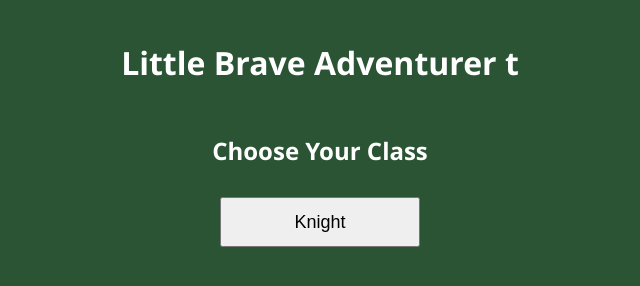
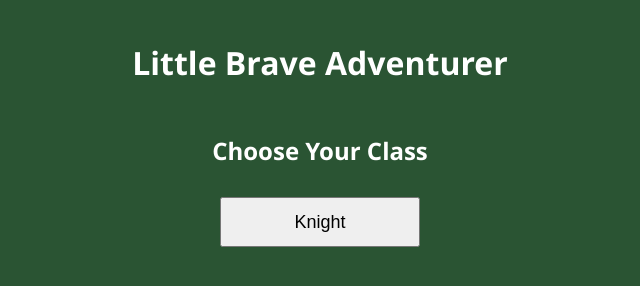
Before and after one commit to And-r-b/Littlebraveadventurer, a plain HTML site: page index.html in a window 1280 px wide. Shown: the whole page, without its empty margins (320-960 px from the left). Drawn offline with Linux system fonts and the light colour scheme.

Commit message:
Changed back

```diff
--- a/index.html
+++ b/index.html
@@ -9,7 +9,7 @@
   <link rel="shortcut icon" href="./images/smallknight.jpg" type="image/x-icon" />
 </head>
 <body>
-  <h1>Little Brave Adventurer t</h1>
+  <h1>Little Brave Adventurer</h1>
 
   <!-- Starter Kit Selection Screen -->
   <div id="starterSelection">
```
